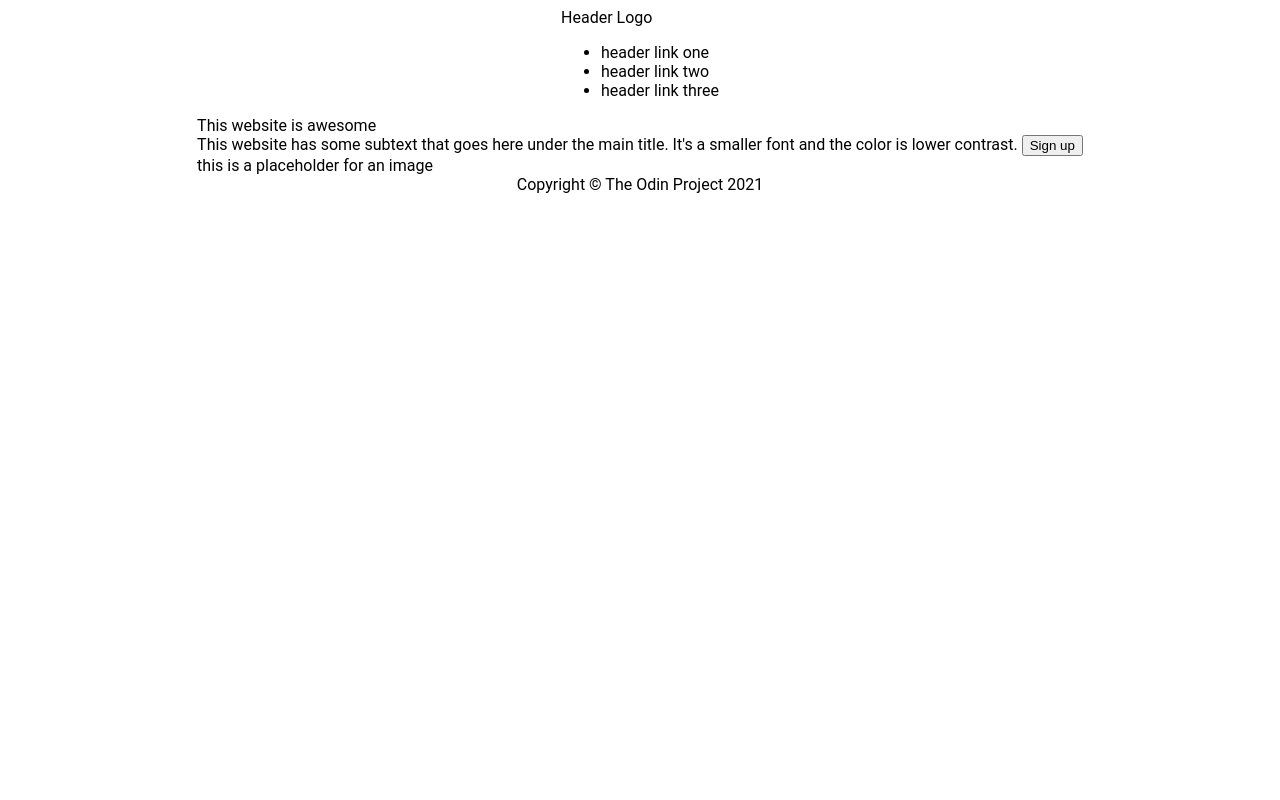
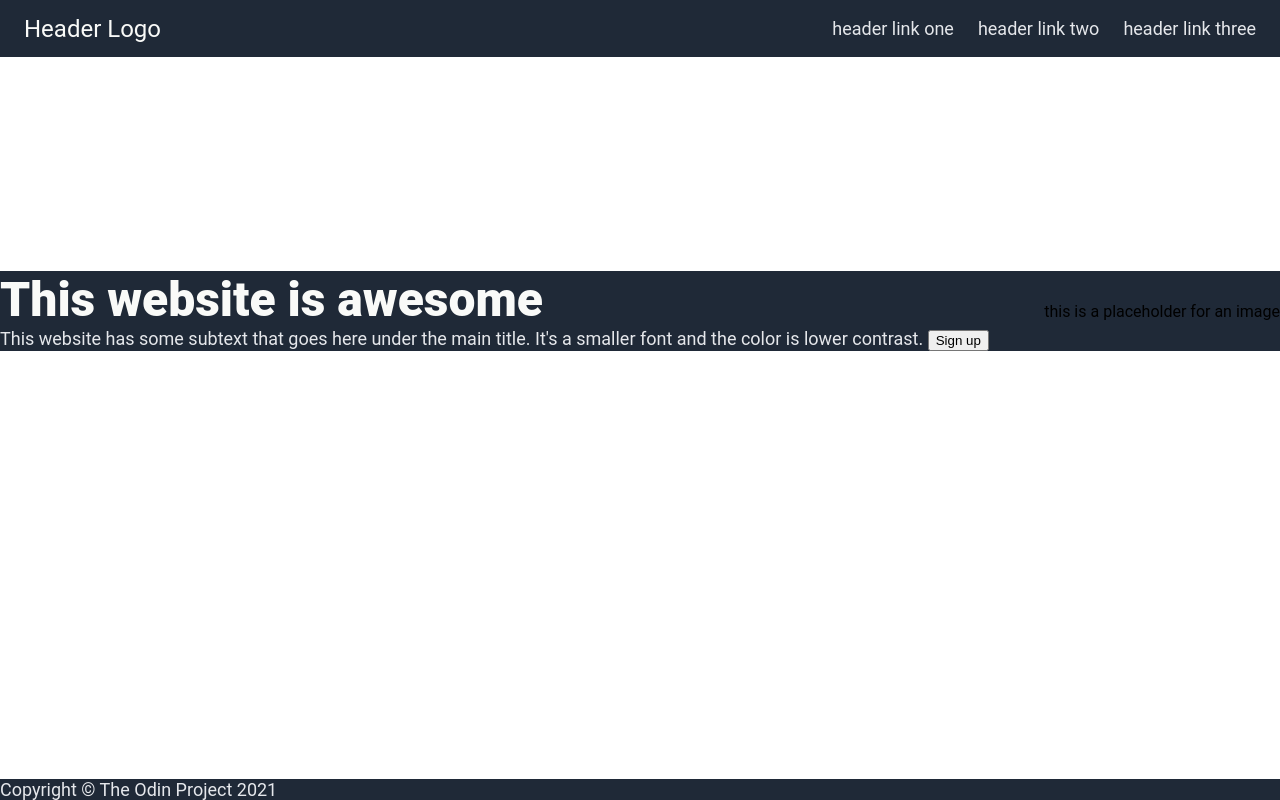
Before and after one commit to DrkNxt/top-landing-page, a plain HTML site: page index.html in a window 1280 px wide. Drawn offline with Linux system fonts and the light colour scheme.

Commit message:
make css header style

```diff
--- a/index.html
+++ b/index.html
@@ -13,9 +13,9 @@
         </div>
         <div class="header-link">
             <ul>
-                <li>header link one</li>
-                <li>header link two</li>
-                <li>header link three</li>
+                <li><a href="#">header link one</a></li>
+                <li><a href="#">header link two</a></li>
+                <li><a href="#">header link three</a></li>
             </ul>
         </div>
     </div>
--- a/styles.css
+++ b/styles.css
@@ -1,29 +1,54 @@
 body {
+    height: 100vh;
     font-family: Roboto, Oxygen, Ubuntu, Cantarell, 'Open Sans', 'Helvetica Neue', sans-serif;
     display: flex;
     flex-direction: column;
-    justify-content: center;
+    justify-content: space-between;
     align-items: center;
+    margin: 0;
 }
 
-header,
-hero,
-footer {
+.header,
+.hero,
+.footer {
+    width: 100%;
     background-color: #1f2937;
+    display: flex;
+    align-items: center;
+    justify-content: space-between;
 }
 
-header-logo {
+
+.header-logo {
     font-size: 24px;
     color: #f9faf8;
+    padding: 0 24px;
 }
 
-header-link,
-hero-secondary {
+.header-link {
+    padding: 0 24px;
+}
+
+.header-link,
+.hero-secondary,
+.footer,
+a {
     font-size: 18px;
     color: #e5e7eb;
 }
 
-hero-main {
+ul {
+    list-style: none;
+    padding: 0;
+    display: flex;
+    gap: 24px;
+}
+
+a {
+    text-decoration: none;
+}
+
+.hero-main {
     font-size: 48px;
     color: #f9faf8;
     font-weight: 900;
```
